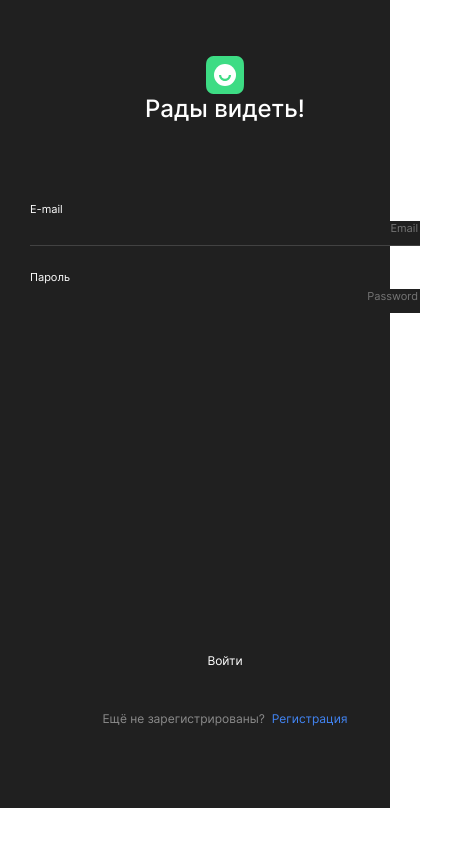
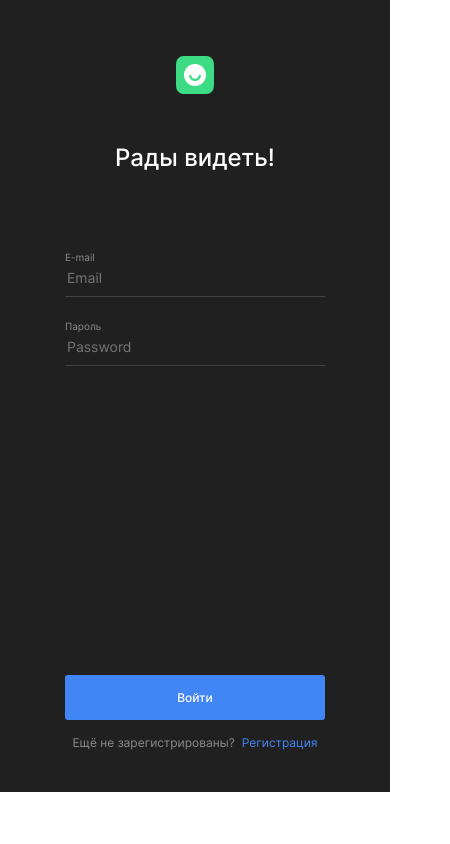
Before and after one commit to ElenaMaslovskaya/movies-explorer-frontend, a React (Create React App) app: page /signin in a window 390 px wide. Shown: the whole page, 450 px wide, since content can reach past the window. Built offline with nearby package versions, Linux system fonts and the light colour scheme.

Commit message:
готовый адаптив

```diff
--- a/src/components/App/App.js
+++ b/src/components/App/App.js
@@ -11,6 +11,7 @@ import Login from '../Login/Login';
 import Profile from '../Profile/Profile';
 import Footer from '../Footer/Footer';
 import Header from '../Header/Header';
+import NotFound from '../NotFound/NotFound';
 
 const moviesCard = [
   {
@@ -86,6 +87,10 @@ export default function App() {
             moviesCard={moviesCard}
           />
         </Route>
+
+        <Route path='*'>
+          <NotFound />
+        </Route>
       </Switch>
 
       <Route exact path={['/', '/movies', '/saved-movies']}>
--- a/src/components/Header/Header.css
+++ b/src/components/Header/Header.css
@@ -109,8 +109,12 @@
       margin-left: auto;
    }
 
+   .header__link_saved-movies {
+      margin: 0 16px;
+   }
+
    .header__link_movies {
-      margin-right: 16px;
+      margin-left: 40px;
    }
 
    .header__icon-profile {
--- a/src/components/Login/Login.css
+++ b/src/components/Login/Login.css
@@ -1,45 +1,44 @@
 .login {
-   width: 100%;
-   padding: 30px;
+   display: flex;
+   flex-direction: column;
+   align-items: center;
    padding-top: 56px;
 }
 
-.form {
+.form-login {
    width: 100%;
+}
+
+.form-login__header {
+   display: flex;
+   flex-direction: column;
+   align-items: center;
+}
+
+.form-login__container {
+   width: 260px;
+   margin: 0px auto 0px;
    display: flex;
    flex-direction: column;
 }
 
-.form__logo {
-   width: 38px;
-   height: 38px;
-   margin: 0 auto;
-   background-image: url("../../images/logo.svg");
-   background-repeat: no-repeat;
-}
 
-.form__logo:hover {
-   cursor: pointer;
-   opacity: 0.5;
-   transition: 0.5s;
-}
-
-.form__title {
-   margin: 50px auto 80px;
+.form-login__title {
    font-size: 24px;
    font-weight: 500;
    line-height: 29px;
+   margin: 46px auto 79px;
 }
 
-.form__label {
+.form-login__label {
    font-weight: 400;
    font-size: 10px;
    line-height: 12px;
    color: #8b8b8b;
 }
 
-.form__input {
-   margin: 5px 0 25px;
+.form-login__input {
+   margin: 5px 0 23px;
    padding-bottom: 10px;
    background: #202020;
    color: #ffffff;
@@ -50,24 +49,29 @@
    line-height: 17px;
 }
 
-.form__button {
-   margin: 200px auto 14px;
-   width: 260px;
+.form-login__button {
+   box-sizing: border-box;
+   margin: 286px auto 3px;
+   width: 100%;
    height: 45px;
    background: #4285f4;
    border-radius: 3px;
    color: #ffffff;
    border-radius: 3px;
    border: none;
+   font-size: 12px;
+   font-weight: 500;
+   line-height: 15px;
+   letter-spacing: 0em;
 }
 
-.form__button:hover {
+.form-login__button:hover {
    cursor: pointer;
    opacity: 0.5;
    transition: 0.5s;
 }
 
-.form__link {
+.form-login__link {
    margin: 0 auto;
    margin-bottom: 30px;
    font-size: 12px;
@@ -75,24 +79,68 @@
    line-height: 15px;
 }
 
-.form__link_text {
+.form-login__link_text {
    color: #8b8b8b;
 }
 
-.form__link_register {
+.form-login__link_register {
    margin-left: 7px;
    text-decoration: none;
    color: #4285f4;
 }
 
-.form__link_login:hover {
+.form-login__link_register:hover {
    opacity: 0.5;
    transition: 0.5s;
 }
 
-.form__error {
+.form-loginr__error {
    font-size: 10px;
    font-weight: 400;
    line-height: 12px;
-   color: #EE3465;
+   color: #ee3465;
 }
+
+@media screen and (min-width: 768px) {
+   .login {
+      padding: 232px 186px;
+      padding-bottom: 0;
+   }
+
+   .form-login__container {
+      width: 396px;
+      margin: 0 auto;
+   }
+
+   .form-login__header {
+      display: flex;
+      align-items: flex-start;
+   }
+
+   .form-login__title {
+      margin: 37px 0px 39px;
+   }
+
+   .form-login__button {
+      width: 100%;
+      margin-top: 198px;
+      margin-bottom: 0px;
+      font-size: 14px;
+      font-weight: 500;
+      line-height: 17px;
+      letter-spacing: 0em;
+      padding: 0;
+   }
+
+   .form-login__link {
+      font-size: 14px;
+      font-weight: 400;
+      line-height: 17px;
+      letter-spacing: 0em;
+   }
+}
+@media screen and (min-width: 1280px) {
+   .login {
+      padding: 70px 442px 0px;
+   }
+}
--- a/src/components/Login/Login.js
+++ b/src/components/Login/Login.js
@@ -1,21 +1,24 @@
 import React from 'react';
 import { Link } from 'react-router-dom';
 import './Login.css';
+import Logo from '../Logo/Logo';
 
 export default function Login() {
    return (
       <section className='login'>
-         <form className='form' name='form-login'>
-            <Link to="/" className='form__logo' />
-            <h2 className='form__title'>Рады видеть!</h2>
-
+         <form className='form-login' name='form-login'>
+            <div className='form-login__container'>
+               <div className='form-login__header'>
+                  <Logo />
+                  <h2 className='form-login__title'>Рады видеть!</h2>
+               </div>
                <label
-               className='form__label'
+                  className='form-login__label'
                   htmlFor='login-email'>
                   E-mail
                </label>
                <input
-               className='form__input'
+                  className='form-login__input'
                   type='email'
                   id='login-email'
                   name='login-email'
@@ -23,14 +26,14 @@ export default function Login() {
                   autoComplete='off'
                   required
                />
-            <span className='form__error'></span>
+               <span className='form-login__error'></span>
                <label
-               className='form__label'
+                  className='form-login__label'
                   htmlFor='login-password'>
                   Пароль
                </label>
                <input
-               className='form__input'
+                  className='form-login__input'
                   type='password'
                   id='login-password'
                   name='login-password'
@@ -38,12 +41,13 @@ export default function Login() {
                   autoComplete='off'
                   required
                />
-            <span className='form__error'></span>
-            <button className='form__button' type='submit'>Войти</button>
-            <div className='form__link'>
-               <p className='form__link_text'>Ещё не зарегистрированы?
-               <Link to='/signup' className='form__link_register'>Регистрация</Link>
+               <span className='form-login__error'></span>
+               <button className='form-login__button' type='submit'>Войти</button>
+               <div className='form-login__link'>
+                  <p className='form-login__link_text'>Ещё не зарегистрированы?
+                     <Link to='/signup' className='form-login__link_register'>Регистрация</Link>
                   </p>
+               </div>
             </div>
          </form>
       </section>
--- a/src/components/NotFound/NotFound.js
+++ b/src/components/NotFound/NotFound.js
@@ -0,0 +1,21 @@
+import React from 'react';
+import { Link } from 'react-router-dom';
+import './NotFound.css';
+
+export default function NotFound() {
+   return (
+      <section className='notfound'>
+         <div className='notfound__container'>
+            <h2 className='notfound__title'>
+               404
+            </h2>
+            <p className='notfound__subtitle'>
+               Страница не найдена
+            </p>
+            <Link to='/' className='notfound__link'>
+               Назад
+            </Link>
+         </div>
+      </section>
+   )
+}
--- a/src/components/Profile/Profile.css
+++ b/src/components/Profile/Profile.css
@@ -1,88 +1,139 @@
 .profile {
-   width: 100%;
-   padding: 30px;
-   padding-top: 56px;
+   display: flex;
+   flex-direction: column;
+   align-items: center;
+   padding: 68px 30px 40px;
+   min-height: 706px;
 }
 
-.form {
+.form-profile {
+   display: flex;
+   flex-direction: column;
    width: 100%;
+}
+
+.form-profile__container {
+   width: 260px;
+   margin: 0px auto 0px;
    display: flex;
    flex-direction: column;
 }
 
-.form__title {
-   margin: 0px auto 80px;
+.form-profile__title {
    font-size: 24px;
    font-weight: 500;
    line-height: 29px;
+   margin: 0px auto 63px;
 }
 
-.form__label {
+.form-profile__input-box {
+   display: flex;
+   border-bottom: 1px solid #424242;
    font-weight: 400;
-   font-size: 11px;
-   line-height: 13px;
-   color: #ffffff;
+   font-size: 10px;
+   line-height: 12px;
+   justify-content: space-between;
+   padding: 16px 0px;
 }
 
-.form__input {
-   margin: 5px 0 25px;
-   padding-bottom: 10px;
+.border-none {
+   border-bottom: none;
+}
+
+.form-profile__span {
+   font-weight: 400;
+   font-size: 10px;
+   line-height: 12px;
+}
+
+.form-profile__input {
+   margin: 0;
    background: #202020;
    color: #ffffff;
    border: none;
-   border-bottom: 1px solid #424242;
-   font-size: 11px;
-   font-weight: 400;
-   line-height: 13px;
    text-align: end;
 }
 
-.form__input:last-of-type {
-   border-bottom: none;
+.form-profile__button {
+   margin: 362px auto 14px;
+   background-color: transparent;
+   color: #ffffff;
+   border: none;
+   font-size: 12px;
+   font-weight: 500;
+   line-height: 15px;
+   letter-spacing: 0em;
 }
 
-.form__button {
-   margin: 300px auto 16px;
-   width: 260px;
-   height: 45px;
-   background: transparent;
-   border-radius: 3px;
-   color: #ffffff;
-   border-radius: 3px;
-   border: none;
+.form-profile__button:hover {
+   cursor: pointer;
+   opacity: 0.5;
+   transition: 0.5s;
+}
+
+.form-profile__link {
+   margin: 0 auto;
+   margin-bottom: 30px;
    font-size: 12px;
    font-weight: 400;
    line-height: 15px;
 }
 
-.form__button:hover {
-   cursor: pointer;
+.form-profile__link_exit {
+   text-decoration: none;
+   color: #ee3465;
+}
+
+.form-profile__link_exit:hover {
    opacity: 0.5;
    transition: 0.5s;
 }
 
-.form__link {
-   margin: 0 auto;
-   margin-bottom: 40px;
-   font-size: 12px;
-   font-weight: 400;
-   line-height: 15px;
+@media screen and (min-width: 768px) {
+   .profile {
+      padding: 235px 179px 0;
+   }
+
+   .form-profile__container {
+      width: 410px;
+      margin: 0 auto;
+   }
+
+   .form-profile__title {
+      margin-bottom: 80px;
+      align-self: center;
+   }
+
+   .form-profile__button {
+      width: 100%;
+      margin-top: 196px;
+      margin-bottom: 16px;
+      padding: 0;
+      font-size: 13px;
+      font-weight: 400;
+      line-height: 16px;
+      letter-spacing: 0px;
+   }
+
+   .form-profile__link {
+      font-size: 13px;
+      font-weight: 500;
+      line-height: 16px;
+      margin: 0 auto;
+   }
 }
 
-.form__link_exit {
-   margin-left: 7px;
-   text-decoration: none;
-   color: #ee3465;
+@media screen and (min-width: 1280px) {
+   .profile {
+      min-height: 626px;
+      padding: 74px 435px 0px;
+   }
+
+   .form-profile__title {
+      margin-bottom: 106px;
+   }
+
+   .form-profile__button {
+      margin-top: 206px;
+   }
 }
-
-.form__link_exit:hover {
-   opacity: 0.5;
-   transition: 0.5s;
-}
-
-.form__error {
-   font-size: 10px;
-   font-weight: 400;
-   line-height: 12px;
-   color: #ee3465;
-}
```
Also changed, not shown: src/components/NotFound/NotFound.css (+80 -0 lines), src/components/Preloader/Preloader.css (+88 -0 lines), src/components/Preloader/Preloader.js (+11 -6 lines), src/components/Profile/Profile.js (+21 -19 lines), src/components/Register/Register.css (+8 -7 lines). Lines whose indentation alone changed are shown as unchanged.
